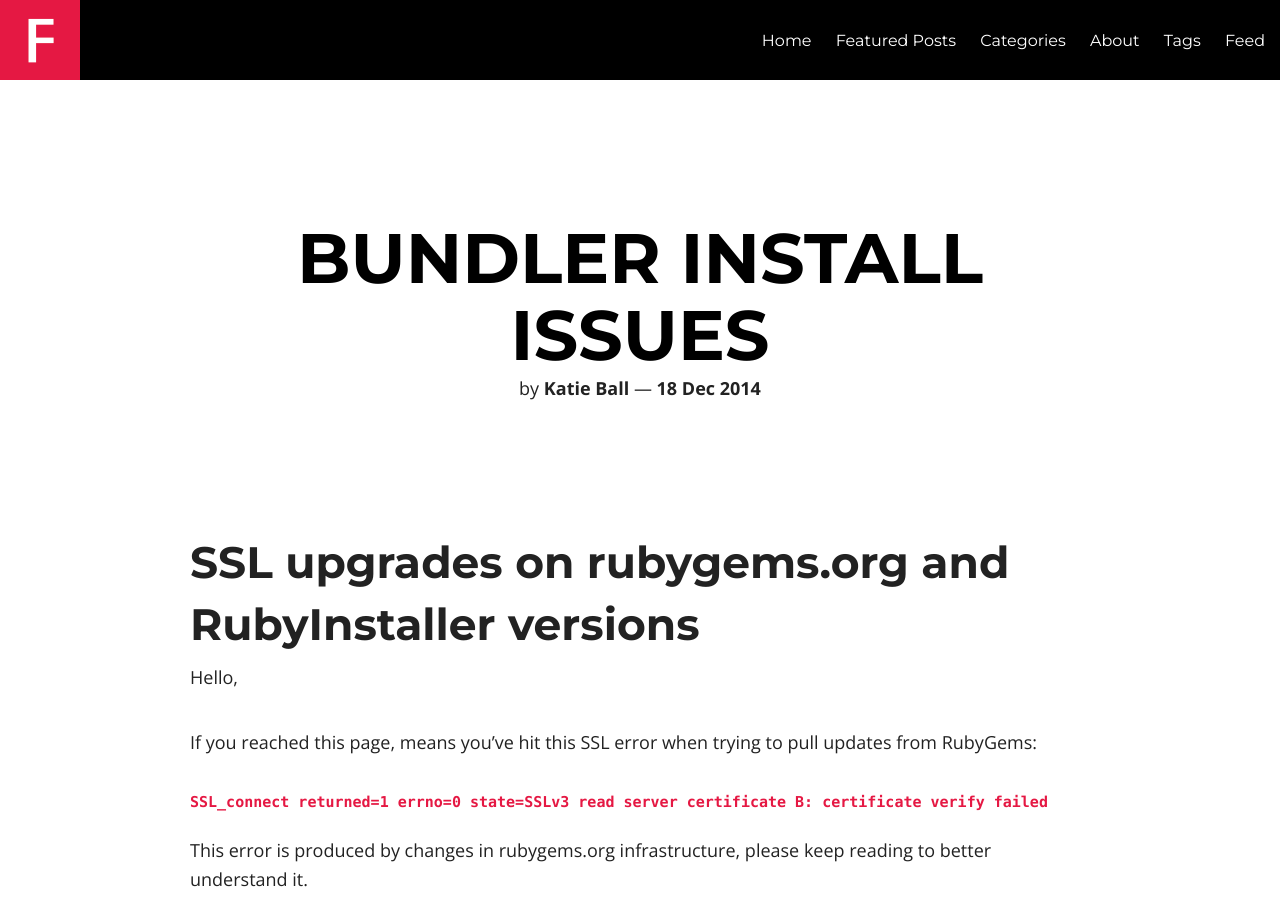
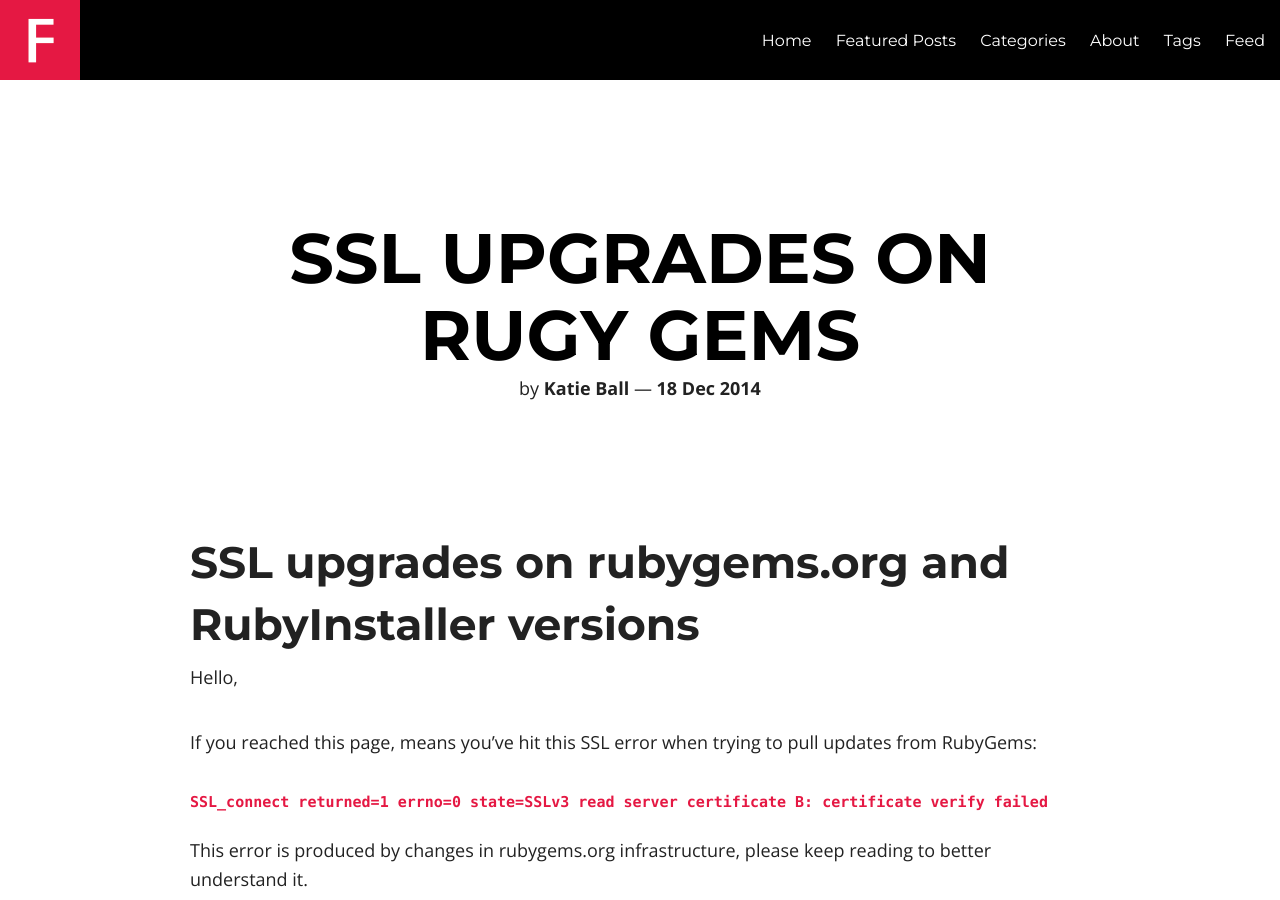
Before and after one commit to roachhd/notepad, a Jekyll site: the page built from _posts/2014-12-18-ssl-ruby-gem-upgrade-issues.md, in a window 1280 px wide and 900 px high. Built offline with Jekyll 4.4.1, drawn with Linux system fonts in a browser that asks for light colours; nearby versions of some CDN libraries.

Commit message:
Update and rename 2014-12-18-bundler-install-issues.md to 2014-12-18-ssl-ruby-gem-upgrade-issues.md

```diff
--- a/_posts/2014-12-18-bundler-install-issues.md
+++ b/_posts/2014-12-18-ssl-ruby-gem-upgrade-issues.md
@@ -1,6 +1,6 @@
 ---
 layout: post
-title: Bundler Install Issues
+title: SSL Upgrades on Rugy Gems
 ---
 
 # SSL upgrades on rubygems.org and RubyInstaller versions
```
